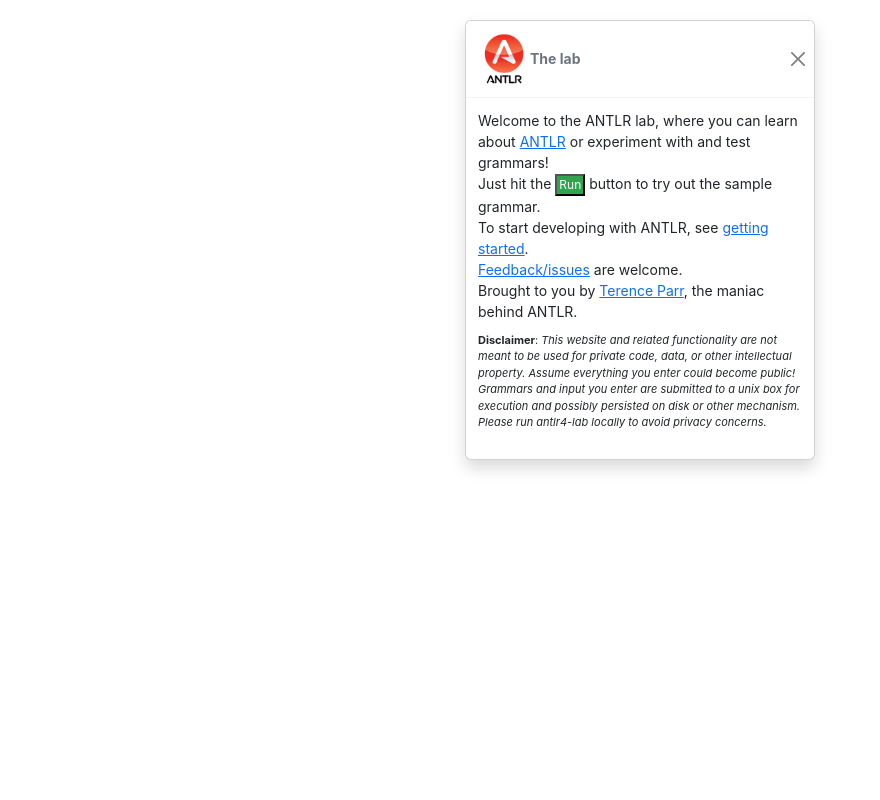
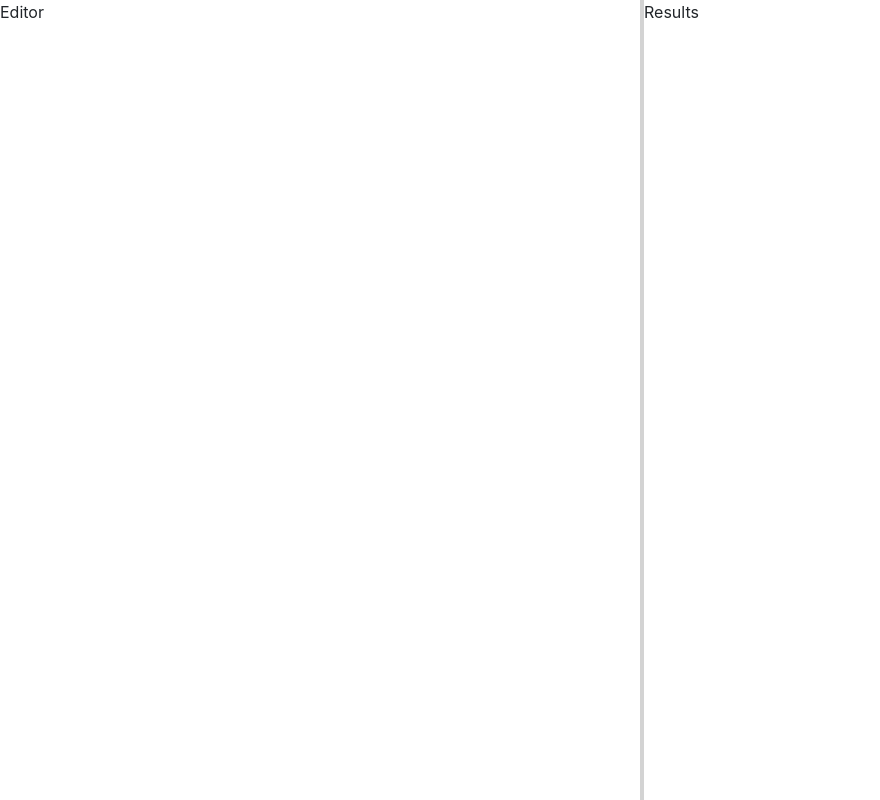
Before and after one commit to antlr/antlr4-lab, a React (Create React App) app in the folder react/: page / in a window 1280 px wide. Shown: the whole page, without its empty margins (0-880 px from the left). Built offline with nearby package versions, Linux system fonts and the light colour scheme.

Commit message:
shows 2 columns that can be resized

```diff
--- a/react/src/components/App.js
+++ b/react/src/components/App.js
@@ -1,18 +1,27 @@
 import {Component} from "react";
-import {Container} from "react-bootstrap";
 import Welcome from "./Welcome";
+import GrammarEditor from "./GrammarEditor";
+import InputStartRuleAndResults from "./InputStartRuleAndResults";
 
 export default class App extends Component {
 
     constructor() {
         super();
-        this.state = { showWelcome: true };
+        this.state = { showWelcome: false, editorWidth: 50 };
     }
 
     render() {
-        return <><Container fluid>
-
-                </Container>
+        const leftStyle = { width: "" + this.state.editorWidth + "%", float: "left", padding: 0 };
+        const rightStyle = { width: "" + (100 - this.state.editorWidth) + "%", float: "left", padding: 0 };
+        return <><div className="h-100 w-100">
+                   <div className="h-100" style={leftStyle}>
+                       <GrammarEditor />
+                   </div>
+                   <div className="h-100" style={rightStyle}>
+                       { this.renderSplitter() }
+                       <InputStartRuleAndResults/>
+                   </div>
+                </div>
             { this.renderWelcome() }
             </>;
     }
@@ -24,4 +33,17 @@
             return null;
     }
 
+    renderSplitter() {
+        return <div draggable={true} className="h-100 splitter" style={{width: "4px", float: "left"}} onDrag={(e)=>this.computeEditorWidth(e.currentTarget.offsetLeft, e.clientX)}/>;
+    }
+
+    computeEditorWidth(current, proposed) {
+        if(proposed <= 0)
+            return;
+        const totalWidth = current * (100 / this.state.editorWidth);
+        const editorWidth = proposed / totalWidth;
+        // console.log("current: " + this.state.editorWidth + ", computed: " + editorWidth * 100);
+        this.setState({editorWidth: editorWidth * 100});
+    }
+
 }
--- /dev/null
+++ b/react/src/components/GrammarEditor.js
@@ -0,0 +1,8 @@
+import {Component} from "react";
+
+export default class GrammarEditor extends Component {
+
+    render() {
+        return <div className="h-100">Editor</div>;
+    }
+}
--- /dev/null
+++ b/react/src/components/InputStartRuleAndResults.js
@@ -0,0 +1,8 @@
+import {Component} from "react";
+
+export default class InputStartRuleAndResults extends Component {
+
+    render() {
+        return <div className="h-100 calc-100-4" style={{float: "left"}}>Results</div>;
+    }
+}
--- a/react/src/index.css
+++ b/react/src/index.css
@@ -31,3 +31,16 @@
   font-size: 12px;
   padding: 0 2px 0 2px;
 }
+
+.calc-100-4 {
+  width: calc(100% - 4px);
+}
+
+.splitter {
+  background-color: lightgray;
+  cursor: move;
+}
+
+.splitter:hover {
+  background-color: darkgray;
+}
--- a/react/src/index.js
+++ b/react/src/index.js
@@ -3,8 +3,11 @@
 import './index.css';
 import App from './components/App';
 
-const root = ReactDOM.createRoot(document.getElementById('root'));
-root.render(
+const domRoot = document.getElementById('root');
+domRoot.style.width = "100vw";
+domRoot.style.height = "100vh";
+const reactRoot = ReactDOM.createRoot(domRoot);
+reactRoot.render(
   <React.StrictMode>
     <App />
   </React.StrictMode>
```
